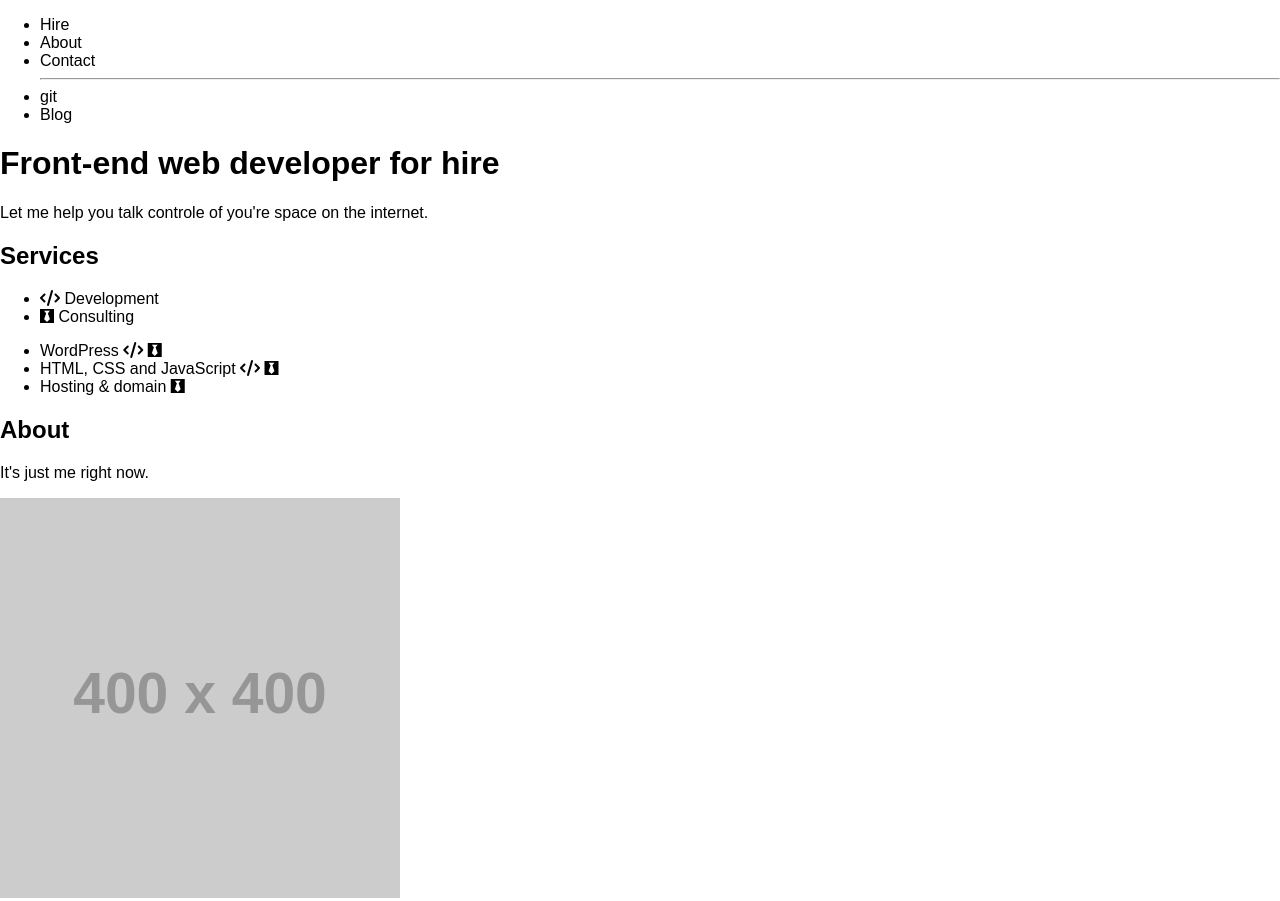
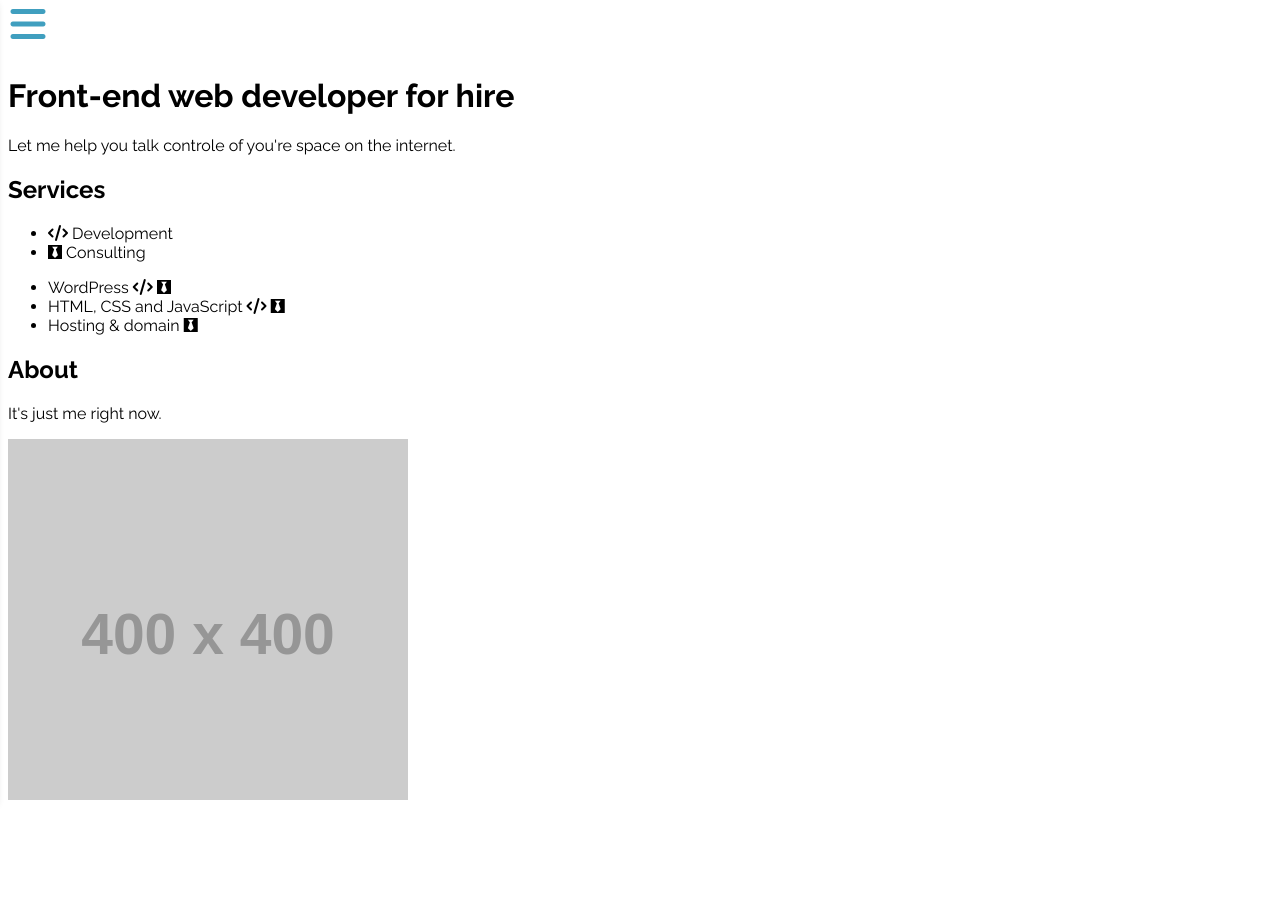
Before and after one commit to WebManifestation/sassy-webpack, a website built with webpack: page src/html/main.html in a window 1280 px wide. Shown: the top 901 px of the page. After the commit the page ends 800 px from the top, so only its background shows below. Built offline with nearby package versions, Linux system fonts and the light colour scheme; placeholder pictures from the web are drawn by us.

Commit message:
create nav styles and animation

```diff
--- a/package.json
+++ b/package.json
@@ -19,14 +19,19 @@
   },
   "homepage": "https://github.com/WebManifestation/sassy-webpack#readme",
   "devDependencies": {
+    "autoprefixer": "^6.4.0",
     "css-loader": "^0.24.0",
     "html-webpack-plugin": "^2.22.0",
     "node-sass": "^3.8.0",
+    "postcss-loader": "^0.11.0",
     "raw-loader": "^0.5.1",
     "sass-loader": "^4.0.0",
     "static-site-generator-webpack-plugin": "^2.1.1",
     "style-loader": "^0.13.1",
     "webpack": "^1.13.2",
     "webpack-dev-server": "^1.15.0"
+  },
+  "dependencies": {
+    "jquery": "^3.1.0"
   }
 }
--- a/src/html/main.html
+++ b/src/html/main.html
@@ -5,24 +5,26 @@
 	<meta http-equiv="X-UA-Compatible" content="IE=edge,chrome=1">
 	<title>Sassy webpack</title>
 	<meta name="viewport" content="width=device-width, initial-scale=1, maximum-scale=1, user-scalable=no">
+	<link href="https://fonts.googleapis.com/css?family=Raleway:300,300i,400,400i,700,700i" rel="stylesheet">
 </head>
 <body>
 
-	<nav>
+	<nav class="close">
+		<div id="menu-icon"><i class="fa fa-bars" aria-hidden="true"></i><i class="fa fa-times" aria-hidden="true"></i></div>
 		<ul>
-			<li>Hire</li>
+			<li>Services</li>
 			<li>About</li>
 			<li>Contact</li>
 			<hr/>
-			<li>git</li>
-			<li>Blog</li>
+			<li class="external">GitHub</li>
+			<li class="external">Blog</li>
 		</ul>
 	</nav>
-
-	<header>
-		<h1>Front-end web developer for hire</h1>
-		<p>Let me help you talk controle of you're space on the internet.</p>
-	</header>
+	<div class="container">
+		<header>
+			<h1>Front-end web developer for hire</h1>
+			<p>Let me help you talk controle of you're space on the internet.</p>
+		</header>
 		<section id="services">
 			<h2>Services</h2>
 			<ul class="meta">
@@ -44,6 +46,7 @@
 				<li>Blog <i class="fa fa-pencil" aria-hidden="true"></i></i></li>
 			</ul>
 		</section>
+	</div>
 
 	<script src="https://use.fontawesome.com/15a1bca5ae.js"></script>
 </body>
--- /dev/null
+++ b/src/js/basics.js
@@ -0,0 +1,17 @@
+var $ = require("jquery"),
+	body = $('body'),
+	container = $('.container'),
+	windowHeight = $(window).height();
+
+container.height(windowHeight - 48);
+
+$(window).resize(function() {
+	container.height($(window).height() - 48)
+});
+
+container.click(function() {
+	if ($('nav').hasClass('open')) {
+		$('nav').addClass('close');
+		$('nav').removeClass('open');
+	}
+});
--- a/src/js/index.js
+++ b/src/js/index.js
@@ -1,2 +1,4 @@
 require('./test/test1');
 require('./test/test2');
+require('./basics');
+require('./nav');
--- /dev/null
+++ b/src/js/nav.js
@@ -0,0 +1,15 @@
+
+var $ = require("jquery"),
+	body = $('body'),
+	nav = $('nav'),
+	menuIcon = $('#menu-icon');
+
+menuIcon.click(function() {
+	if (nav.hasClass('open')) {
+		nav.addClass('close');
+		nav.removeClass('open');
+	} else if(nav.hasClass('close')) {
+		nav.addClass('open');
+		nav.removeClass('close');
+	}
+});
--- a/src/sass/_basics.sass
+++ b/src/sass/_basics.sass
@@ -1,3 +1,27 @@
+html
+	box-sizing: border-box
+
+*, *:before, *:after
+	box-sizing: inherit
+
 body
 	font-family: 'Raleway', sans-serif
+	font-size: 16px
 	margin: 0
+	overflow: hidden
+
+img
+	max-width: 100%
+	height: auto
+
+.container
+	// height: 100vh
+	overflow-y: auto
+	margin-top: 48px
+	padding: 8px
+
+.show-ib
+	display: inline-block !important
+
+.hide
+	display: none !important
--- a/src/sass/_colors.sass
+++ b/src/sass/_colors.sass
@@ -1 +1,2 @@
-$primary-color: #333
+$primary-color: hsl(195,50%,50%)
+$primary-light: hsl(195,90%,95%)
--- /dev/null
+++ b/src/sass/_mixins.sass
@@ -0,0 +1,9 @@
+=shadow-bottomRight($h,$v,$blur)
+	-webkit-box-shadow: $h $v $blur 0px rgba(0,0,0,0.2)
+	-moz-box-shadow: $h $v $blur 0px rgba(0,0,0,0.2)
+	box-shadow: $h $v $blur 0px rgba(0,0,0,0.2)
+
+=translateX($x)
+	-webkit-transform: translateX($x)
+	-ms-transform: translateX($x)
+	transform: translateX($x)
--- a/src/sass/_navigation.sass
+++ b/src/sass/_navigation.sass
@@ -0,0 +1,129 @@
+$width: 200px
+
+nav
+	background: $primary-color
+	position: fixed
+	height: 100%
+	// width: 200px
+	top: 0
+	left: -$width
+	box-shadow: -4px 4px 8px 0px rgba(0,0,0,0.2)
+	// +shadow-bottomRight(4px,4px,8px)
+	// display: flex
+	// opacity: 0
+
+	#menu-icon
+		// background: tomato
+		overflow: hidden
+		position: absolute
+		width: 40px
+		height: 40px
+		top: 0
+		right: -48px
+		text-align: center
+		font-size: 40px
+		padding: 4px
+		color: $primary-color
+
+		i
+			position: absolute
+			top: 0
+			bottom: 0
+			left: 0
+			right: 0
+
+		.fa-times
+			opacity: 1
+		.fa-bars
+			padding-top: 4px
+			opacity: 0
+
+	ul
+		margin: 0
+		list-style-type: none
+		padding: 0
+
+		li
+			font-size: 18px
+			letter-spacing: 4px
+			// font-weight: bold
+			min-width: 200px
+			padding: 16px 8px
+			padding-left: 32px
+			color: $primary-light
+		li.external
+			font-size: 16px
+		hr
+			margin-left: 16px
+			border-color: $primary-light
+			border-style: solid
+			border-width: 1px
+
+$navAnimate: 0.5s
+$iconAnimate: 1s
+
+nav.open
+	animation: navOpen $navAnimate ease-in-out forwards
+
+	#menu-icon
+		.fa-times
+			animation: inLeft $iconAnimate ease-in-out
+		.fa-bars
+			animation: outRight $iconAnimate ease-in-out
+
+nav.close
+	animation: navClose $navAnimate ease-in-out
+
+	#menu-icon
+		.fa-times
+			animation: outLeft $iconAnimate ease-in-out forwards
+		.fa-bars
+			animation: inRight $iconAnimate ease-in-out forwards
+
+@keyframes navOpen
+	0%
+		transform: translateX(0)
+		box-shadow: -4px 4px 8px 0px rgba(0,0,0,0.2)
+	100%
+		transform: translateX($width)
+		box-shadow: 4px 4px 8px 0px rgba(0,0,0,0.2)
+
+@keyframes navClose
+	0%
+		transform: translateX($width)
+		box-shadow: 4px 4px 8px 0px rgba(0,0,0,0.2)
+	100%
+		transform: translateX(0)
+		box-shadow: -4px 4px 8px 0px rgba(0,0,0,0.2)
+
+@keyframes inLeft
+	0%
+		opacity: 0
+		transform: translateX(-56px)
+	100%
+		opacity: 1
+		transform: translateX(0)
+
+@keyframes outLeft
+	0%
+		opacity: 1
+		transform: translateX(0)
+	100%
+		opacity: 0
+		transform: translateX(-56px)
+
+@keyframes inRight
+	0%
+		opacity: 0
+		transform: translateX(56px)
+	100%
+		opacity: 1
+		transform: translateX(0)
+
+@keyframes outRight
+	0%
+		opacity: 1
+		transform: translateX(0)
+	100%
+		opacity: 0
+		transform: translateX(56px)
--- a/src/sass/main.sass
+++ b/src/sass/main.sass
@@ -1,4 +1,4 @@
-// @import 'https://fonts.googleapis.com/css?family=Raleway:300,400,700';
+@import mixins
 @import colors
 @import basics
 @import navigation
--- a/webpack.config.js
+++ b/webpack.config.js
@@ -1,6 +1,7 @@
 // var fileContent = require("raw!./index.html");
 // require('./index.html');
 var HtmlWebpackPlugin = require('html-webpack-plugin');
+var autoprefixer = require('autoprefixer');
 
 // require('!style!css!sass!./sass/main.sass');
 
@@ -25,10 +26,11 @@ module.exports = {
     loaders: [
 	    	{
                 test: /\.sass$/,
-                loaders: [ 'style', 'css', 'sass' ]
+                loaders: [ 'style', 'css', 'postcss-loader', 'sass' ]
             }
 	    ]
 	},
+    postcss: [ autoprefixer({ browsers: ['last 2 versions'] }) ],
 	plugins: [
 		new HtmlWebpackPlugin({
 			template: './src/html/main.html'
```
